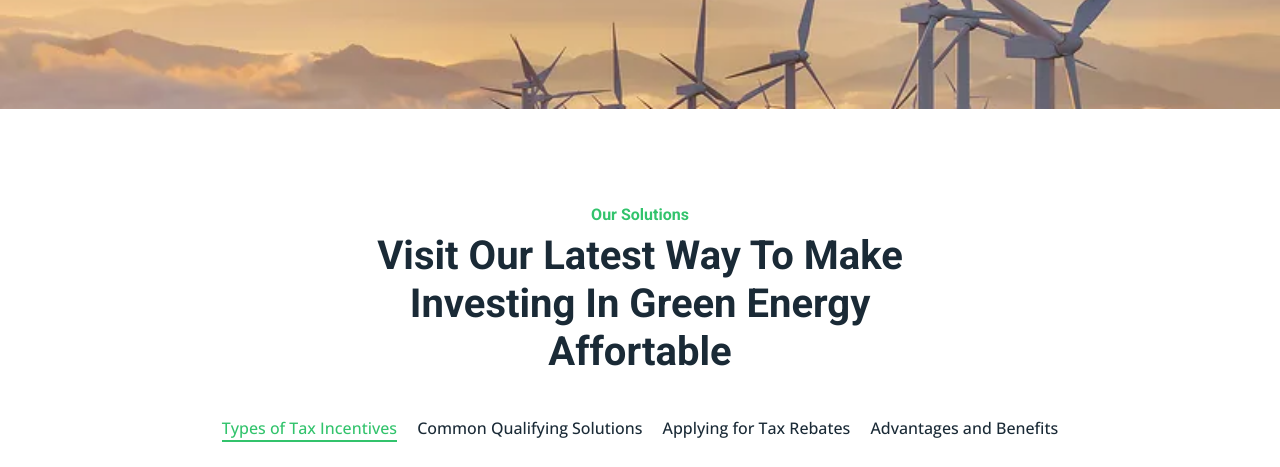
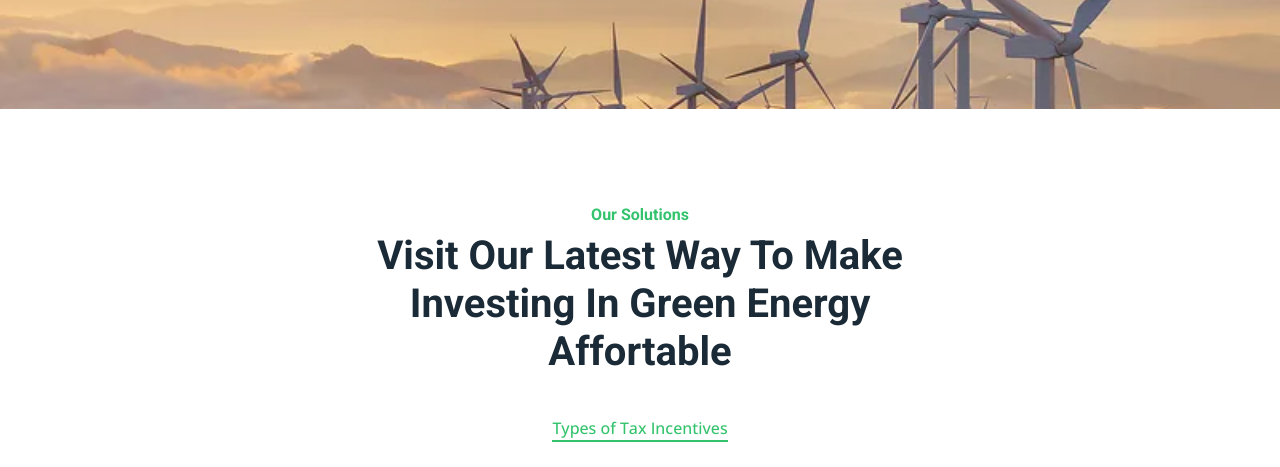
Before and after one commit to dgajulapalli123/njtsawebmaster.2204-2, a plain HTML site: page incentiveandrebates.html in a window 1280 px wide. Shown: the part 333-800 px from the top of the page. Drawn offline with nearby package versions, Linux system fonts and the light colour scheme; a script that the page names is missing.

Commit message:
Update incentiveandrebates.html

```diff
--- a/incentiveandrebates.html
+++ b/incentiveandrebates.html
@@ -93,9 +93,6 @@
                 <div class="col-12 text-center">
                     <ul class="list-inline mb-5" id="portfolio-flters">
                         <li class="mx-2 active" data-filter="*">Types of Tax Incentives</li>
-                        <li class="mx-2" data-filter=".first">Common Qualifying Solutions</li>
-                        <li class="mx-2" data-filter=".second">Applying for Tax Rebates</li>
-                        <li class="mx-2" data-filter=".third">Advantages and Benefits</li>
                     </ul>
                 </div>
             </div>
```
